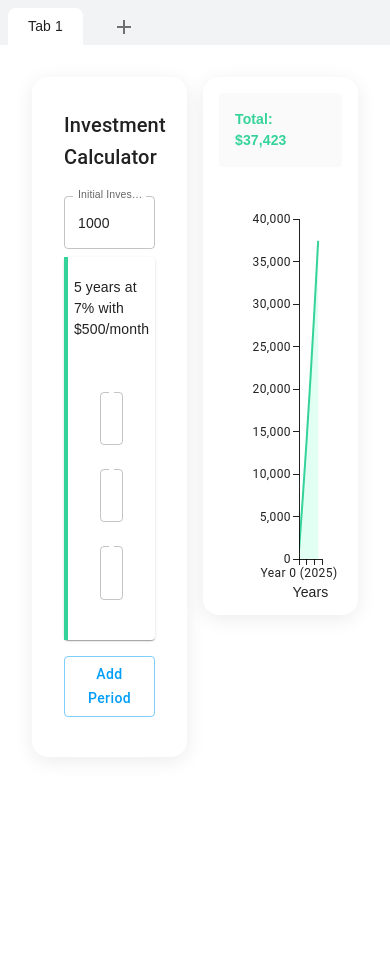
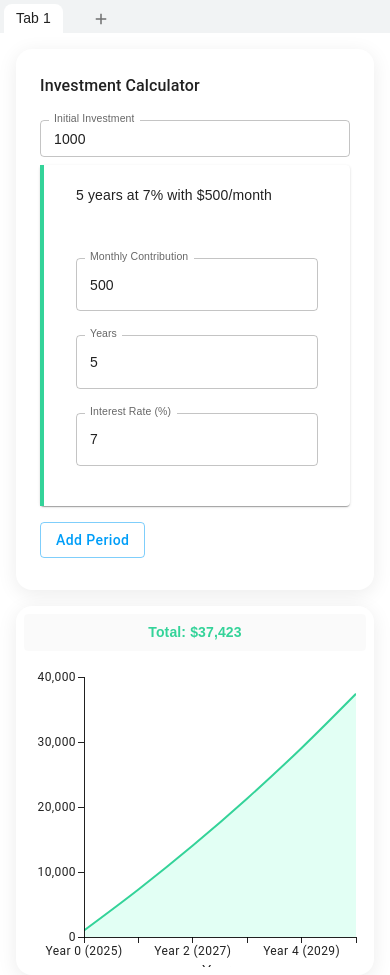
Before and after one commit to sw00d/compound-interest-calculator, a Next.js app: page / in a window 390 px wide. Before the commit the page ends 921 px from the top, so only its background shows below. Built offline with nearby package versions, Linux system fonts and the light colour scheme.

Commit message:
responsiveness

```diff
--- a/app/(core)/components/InvestmentChart.js
+++ b/app/(core)/components/InvestmentChart.js
@@ -1,9 +1,10 @@
-import { Box, Typography } from "@mui/material";
+import { Box, Typography, useMediaQuery } from "@mui/material";
 import { useTheme } from "@mui/material/styles";
 import { LineChart } from "@mui/x-charts";
 
 export default function InvestmentChart({ initialInvestment, legs }) {
   const theme = useTheme();
+  const isMobile = useMediaQuery(theme.breakpoints.down("sm"));
 
   const calculateInvestmentGrowth = () => {
     const totalYears = legs.reduce((sum, leg) => sum + leg.years, 0);
@@ -67,11 +68,12 @@ export default function InvestmentChart({ initialInvestment, legs }) {
     <Box>
       <Box
         sx={{
-          gap: 2,
-          mb: 2,
-          p: 1,
+          gap: 1,
+          mb: { xs: 1, md: 2 },
+          p: { xs: 0.5, md: 1 },
           borderRadius: 1,
           display: "flex",
+          flexDirection: { xs: "column", sm: "row" },
           justifyContent:
             periodEndValues.length > 1 ? "space-between" : "center",
           alignItems: "center",
@@ -135,7 +137,12 @@ export default function InvestmentChart({ initialInvestment, legs }) {
         </Box>
       </Box>
 
-      <Box sx={{ width: "100%", height: "400px" }}>
+      <Box
+        sx={{
+          width: "100%",
+          height: { xs: "300px", md: "400px" },
+        }}
+      >
         <LineChart
           series={data.map((series) => ({
             ...series,
@@ -166,8 +173,13 @@ export default function InvestmentChart({ initialInvestment, legs }) {
           slots={{
             legend: () => null,
           }}
-          height={400}
-          margin={{ left: 80, right: 20, top: 20, bottom: 40 }}
+          height={isMobile ? 300 : 400}
+          margin={{
+            left: isMobile ? 60 : 80,
+            right: isMobile ? 10 : 20,
+            top: isMobile ? 10 : 20,
+            bottom: isMobile ? 30 : 40,
+          }}
           sx={{
             ".MuiLineElement-root": {
               strokeWidth: 2,
@@ -178,6 +190,9 @@ export default function InvestmentChart({ initialInvestment, legs }) {
             ".MuiAreaElement-root": {
               fillOpacity: 0.15,
             },
+            "& .MuiChartsAxis-tick": {
+              fontSize: isMobile ? "0.75rem" : "0.875rem",
+            },
           }}
           // tooltip={{
           //   trigger: "axis",
--- a/app/(core)/components/Tabs.js
+++ b/app/(core)/components/Tabs.js
@@ -1,4 +1,4 @@
-import { Box, IconButton } from "@mui/material";
+import { Box, IconButton, useTheme, useMediaQuery } from "@mui/material";
 import AddIcon from "@mui/icons-material/Add";
 import CloseIcon from "@mui/icons-material/Close";
 import { useDispatch, useSelector } from "react-redux";
@@ -7,6 +7,8 @@ import { addTab, setActiveTab, removeTab } from "../store/tabs/tabsSlice";
 export default function Tabs() {
   const dispatch = useDispatch();
   const tabs = useSelector((state) => state.tabs.tabs);
+  const theme = useTheme();
+  const isMobile = useMediaQuery(theme.breakpoints.down("sm"));
 
   const handleAddTab = () => {
     dispatch(addTab());
@@ -27,8 +29,14 @@ export default function Tabs() {
         display: "flex",
         alignItems: "center",
         backgroundColor: "#f1f3f4",
-        padding: "8px 8px 0 8px",
+        padding: isMobile ? "4px 4px 0 4px" : "8px 8px 0 8px",
         gap: 0.5,
+        overflowX: "auto",
+        "&::-webkit-scrollbar": {
+          display: "none",
+        },
+        msOverflowStyle: "none",
+        scrollbarWidth: "none",
       }}
     >
       {tabs.map((tab) => (
@@ -38,11 +46,13 @@ export default function Tabs() {
           sx={{
             display: "flex",
             alignItems: "center",
-            padding: "8px 20px",
+            padding: isMobile ? "4px 12px" : "8px 20px",
             borderRadius: "8px 8px 0 0",
             backgroundColor: tab.active ? "#fff" : "transparent",
             cursor: "pointer",
             transition: "background-color 0.2s",
+            fontSize: isMobile ? "14px" : "16px",
+            whiteSpace: "nowrap",
             "&:hover": {
               backgroundColor: tab.active ? "#fff" : "#e8eaed",
             },
@@ -53,14 +63,29 @@ export default function Tabs() {
             <IconButton
               size="small"
               onClick={(e) => handleCloseTab(e, tab.id)}
-              sx={{ ml: 1, p: 0.2 }}
+              sx={{
+                ml: 0.5,
+                p: isMobile ? 0.1 : 0.2,
+                "& svg": {
+                  fontSize: isMobile ? "16px" : "20px",
+                },
+              }}
             >
-              <CloseIcon fontSize="small" />
+              <CloseIcon />
             </IconButton>
           )}
         </Box>
       ))}
-      <IconButton onClick={handleAddTab} size="small" sx={{ ml: 1 }}>
+      <IconButton
+        onClick={handleAddTab}
+        size="small"
+        sx={{
+          ml: 1,
+          "& svg": {
+            fontSize: isMobile ? "18px" : "24px",
+          },
+        }}
+      >
         <AddIcon />
       </IconButton>
     </Box>
--- a/app/(routes)/page.js
+++ b/app/(routes)/page.js
@@ -87,22 +87,31 @@ export default function Home() {
       sx={{
         minHeight: "100vh",
         display: "flex",
+        flexDirection: {
+          xs: "column",
+          md: "row",
+        },
         alignItems: "flex-start",
         justifyContent: "center",
-        mt: 2,
+        mt: { xs: 1, md: 2 },
         gap: 1,
+        px: { xs: 1, md: 2 },
       }}
     >
       <Card
         sx={{
           width: "100%",
-          p: 1,
+          p: { xs: 0.5, md: 1 },
           boxShadow: "0 4px 20px rgba(0,0,0,0.08)",
           borderRadius: 4,
         }}
       >
-        <CardContent>
-          <Typography variant="h6" gutterBottom>
+        <CardContent sx={{ p: { xs: 1, md: 2 } }}>
+          <Typography
+            variant="h6"
+            gutterBottom
+            sx={{ fontSize: { xs: "1rem", md: "1.25rem" } }}
+          >
             Investment Calculator
           </Typography>
 
@@ -115,6 +124,7 @@ export default function Home() {
             }
             fullWidth
             margin="normal"
+            size="small"
           />
 
           {activeTabData.legs.map((leg, index) => (
@@ -223,7 +233,7 @@ export default function Home() {
       <Card
         sx={{
           width: "100%",
-          p: 1,
+          p: { xs: 0.5, md: 1 },
           boxShadow: "0 4px 20px rgba(0,0,0,0.08)",
           borderRadius: 4,
         }}
```
